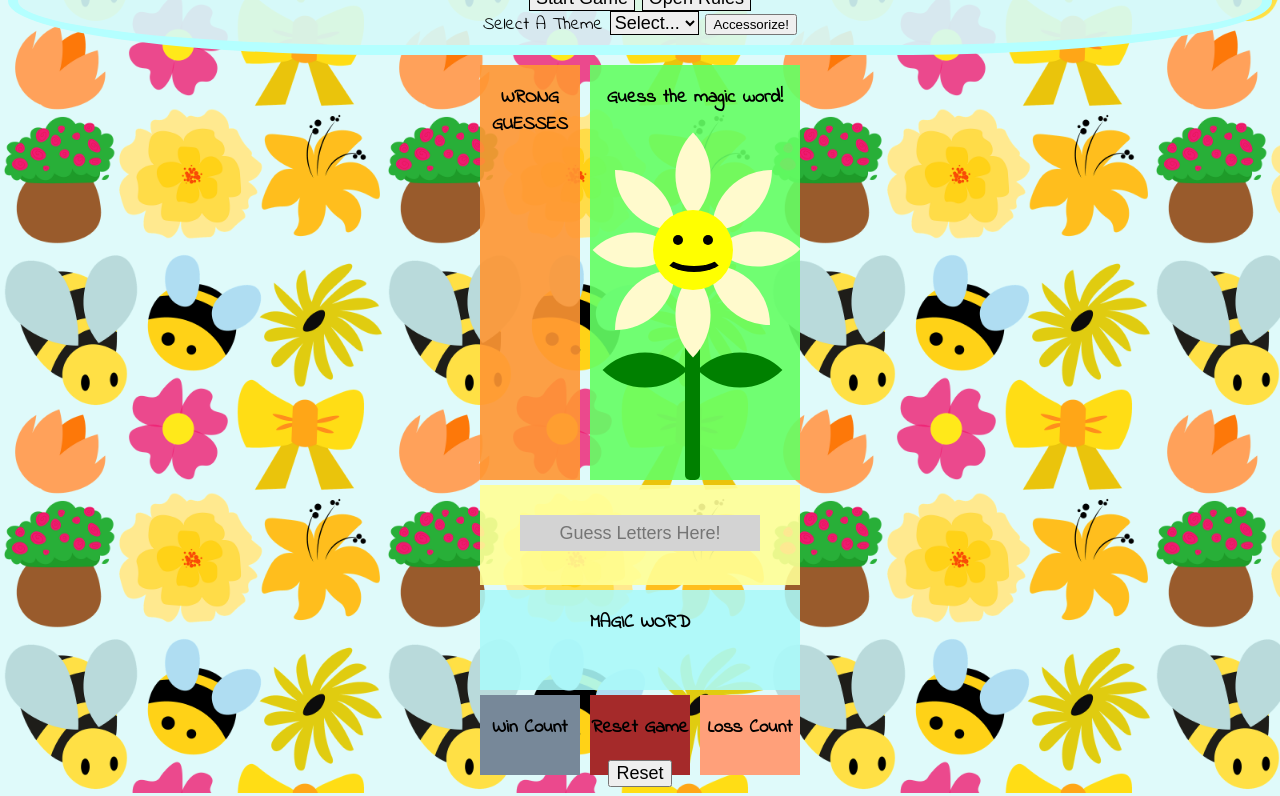
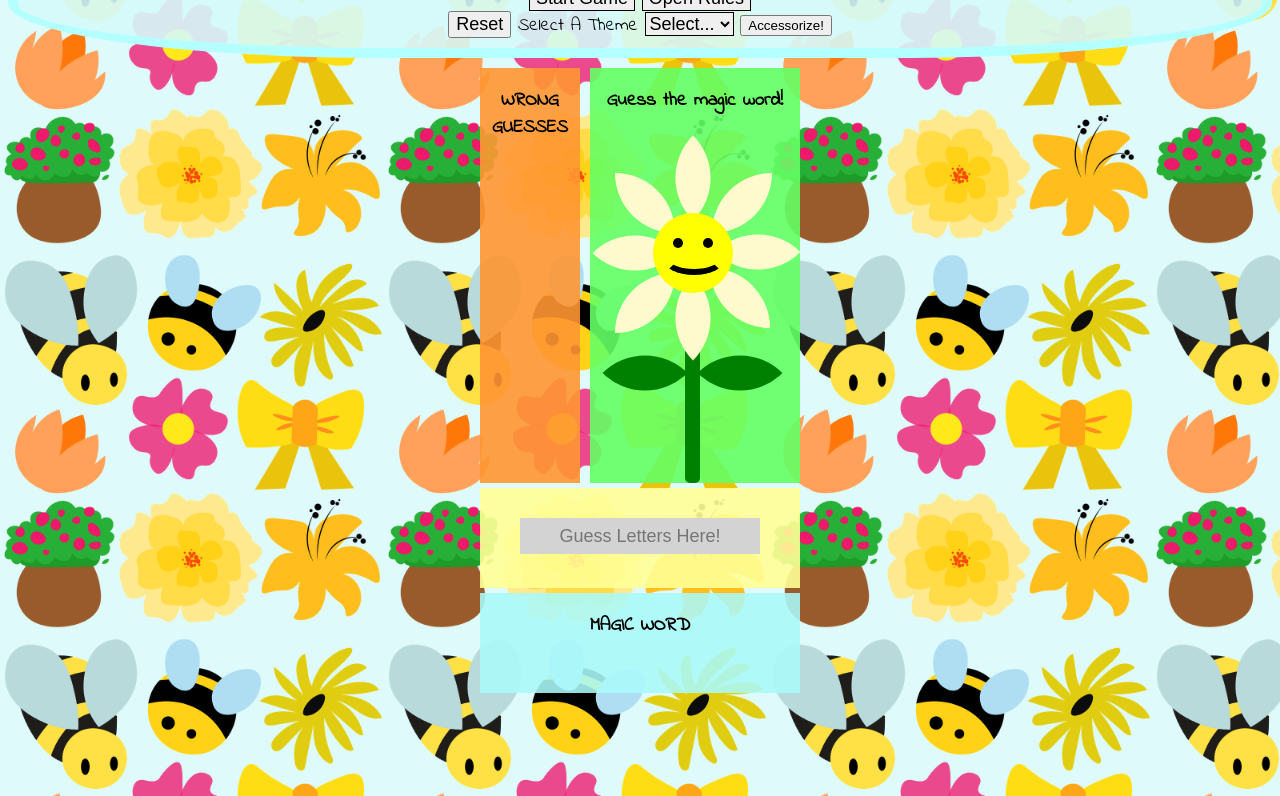
Before and after one commit to Gabrielpompa1/Flower-Time, a plain HTML site: page index2.html in a window 1280 px wide. Shown: the part 132-928 px from the top of the page. Drawn offline with Linux system fonts and the light colour scheme.

Commit message:
Reset button moved to top, reset / wincount / lossscount divs removed

```diff
--- a/index2.html
+++ b/index2.html
@@ -23,6 +23,9 @@
             Open Rules
         </button><br>
 
+        <!-- Reset Game Button -->
+        <button class="reset-button">Reset</button>
+
         <!-- Accessorize! -->
 
         <label for="costumes">Select A Theme</label>
@@ -32,6 +35,7 @@
                 <option value="cowboy" class="cowboy-option">Western</option>
                 <option value="spaceman" class="space-option">Space</option>
             </select>
+
             <input class="costume-submit" type="submit" value="Accessorize!">
     </header>
     <main>
@@ -102,20 +106,20 @@
         </div>
 
         <!-- Win Counter -->
-        <div class="win-count">
+        <!-- <div class="win-count">
             <h3>Win Count</h3>
-        </div>
+        </div> -->
 
         <!-- Loss counter -->
-        <div class="loss-count">
+        <!-- <div class="loss-count">
             <h3>Loss Count</h3>
-        </div>
+        </div> -->
 
         <!-- Reset Game -->
-        <div class="reset-game">
+        <!-- <div class="reset-game">
             <h3>Reset Game</h3>
             <button class="reset-button">Reset</button>
-        </div>
+        </div> -->
 
         <script src="script2.js"></script>
     </main>
```
